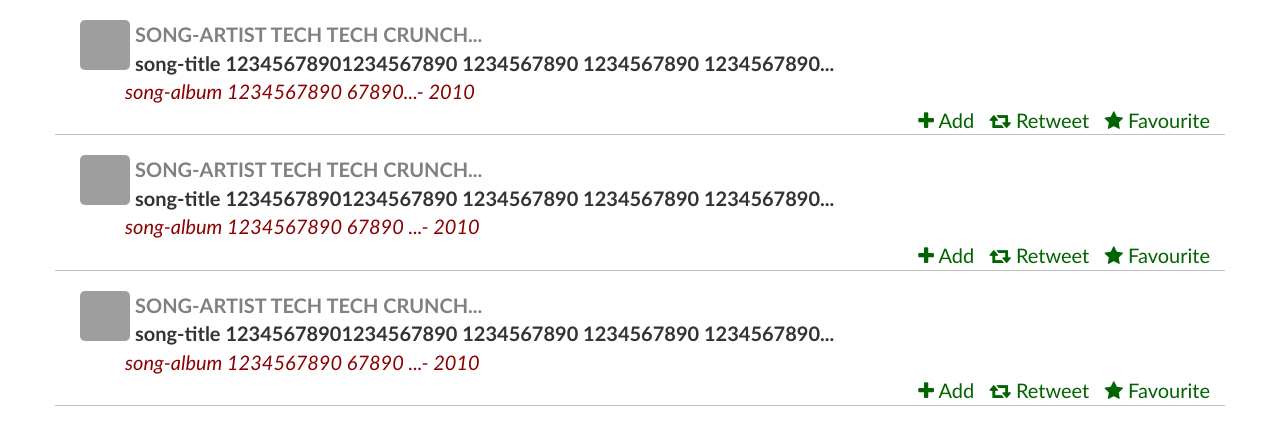
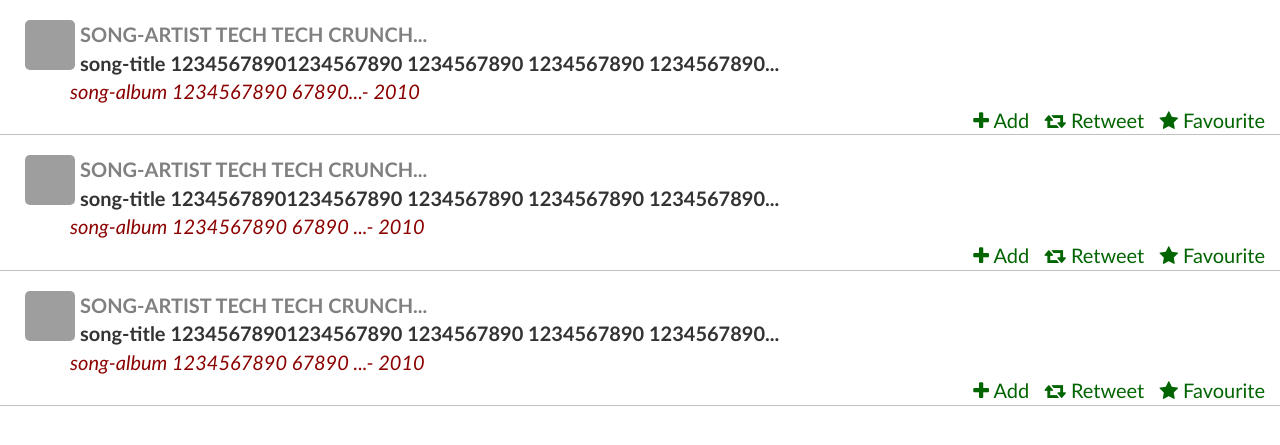
Before and after one commit to psibal/tweet, a PHP site: page /list.html in a window 1280 px wide. Shown: the top 445 px of the page. Run offline with PHP 8.4, Linux system fonts and the light colour scheme; some libraries are stand-ins or nearby versions; grey boxes are pictures that could not be loaded.

Commit message:
second commit

```diff
--- a/css/list.css
+++ b/css/list.css
@@ -4,9 +4,12 @@ body{
   font-size:2em;
 }
 
+.container {
+  width: 100%;
+}
+
 .strip{
   border-bottom: 1px solid silver;
-  /*width: 90%;*/
   margin:10px 0px 10px 0px;
 }
 
```
